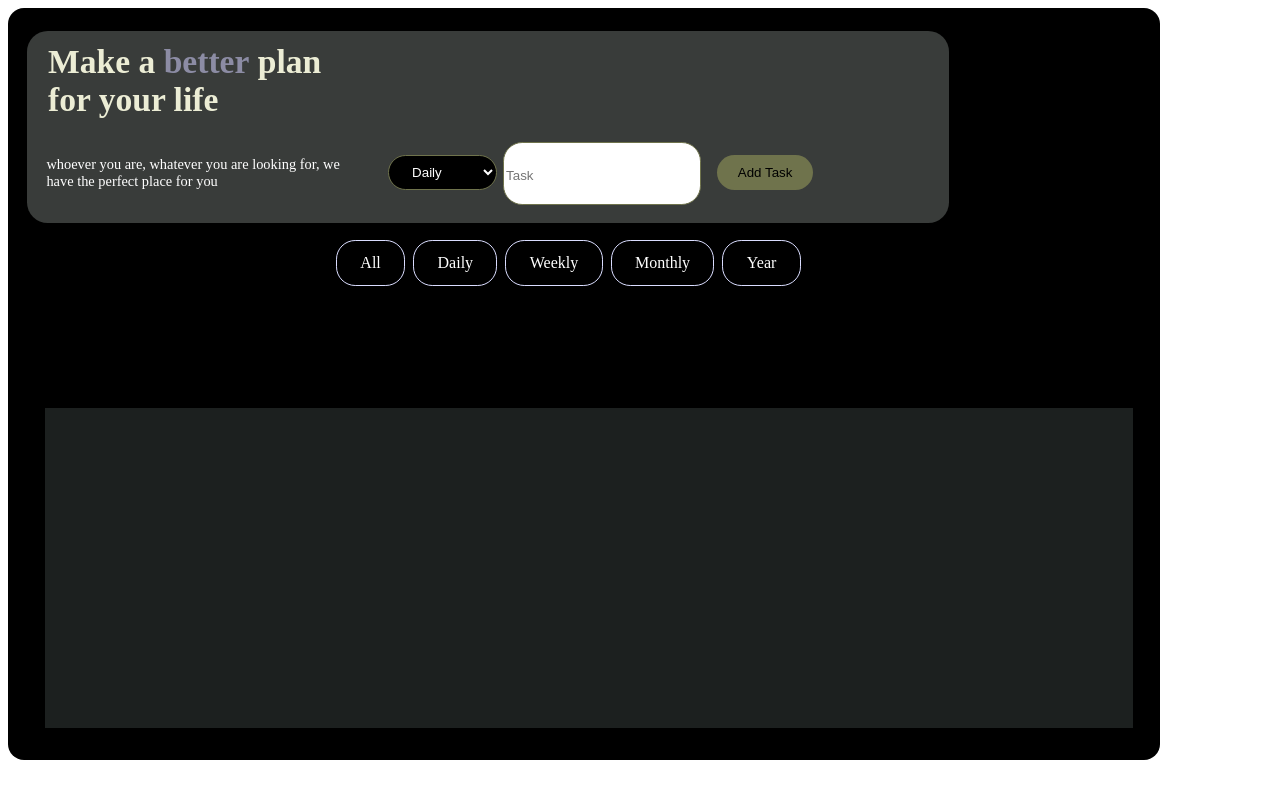
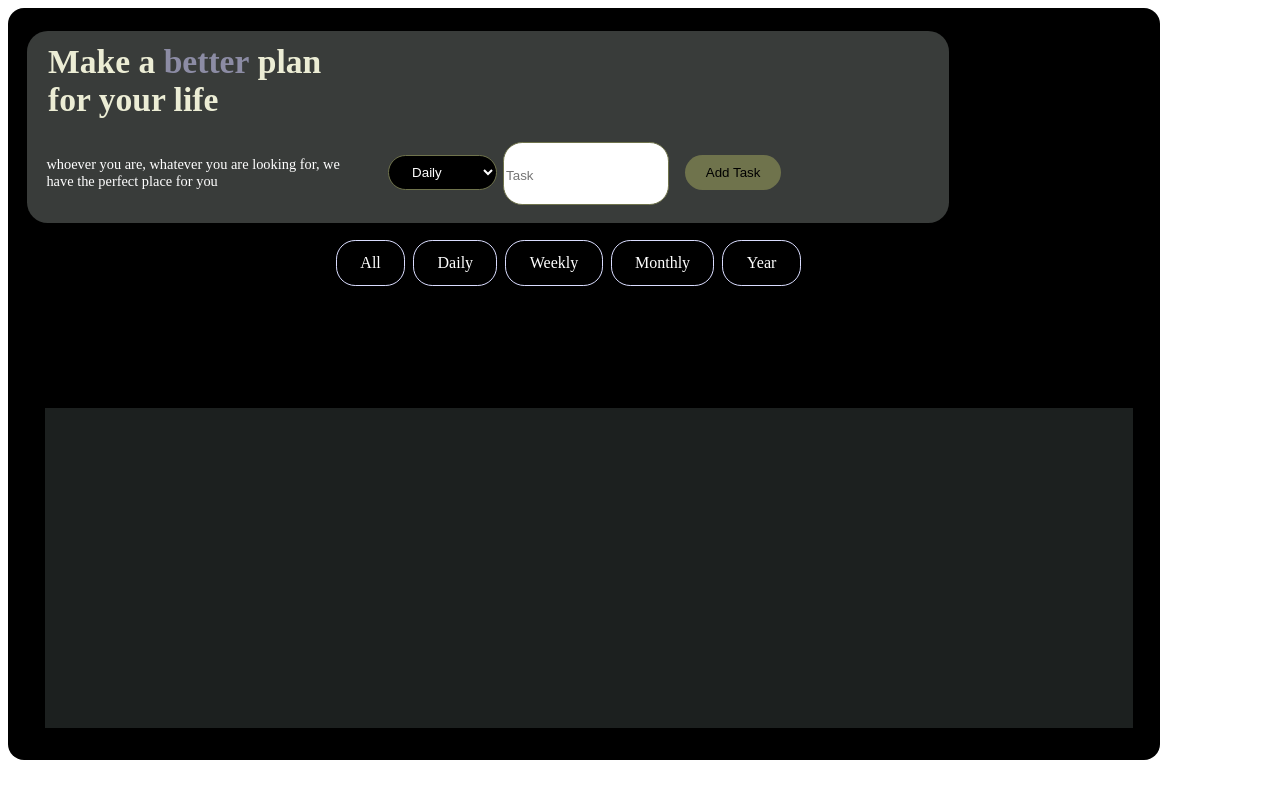
Before and after one commit to Ilysse200/To_doLists, a React (Vite) app: page / in a window 1280 px wide. Built offline with nearby package versions, Linux system fonts and the light colour scheme.

Commit message:
modified the styles

```diff
--- a/src/styles/navbar.css
+++ b/src/styles/navbar.css
@@ -51,9 +51,11 @@
     border: 0.1rem solid #6f734c;
     margin-left: 0.4rem;
     border-radius: 1.2rem;
-    width:12rem;
+    width:10rem;
     text-transform: capitalize;
     padding-top: 0.4rem;
+    /* background-color: black;
+    border-style: none; */
 }
 .button-container{
     margin-top: 0.8rem;
```
